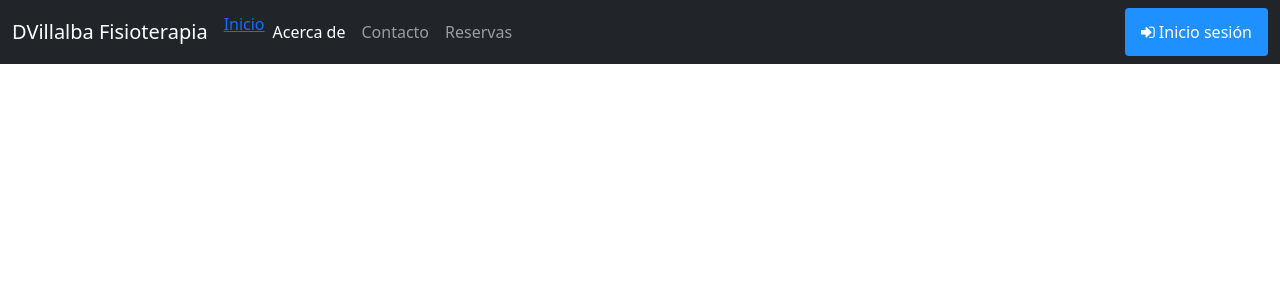
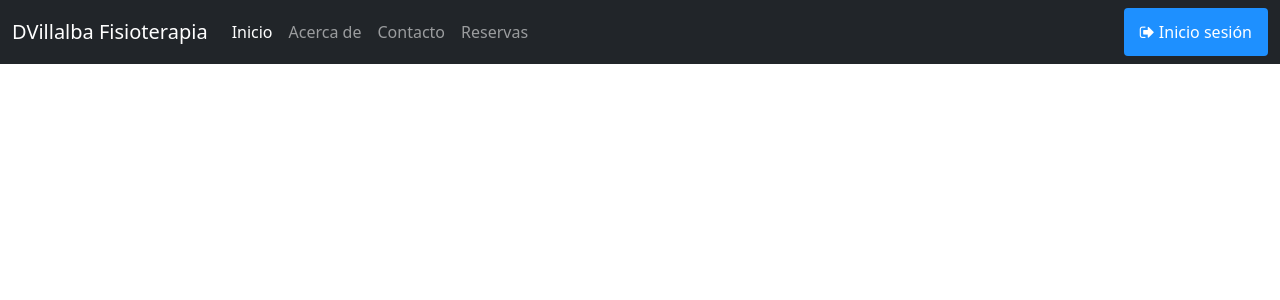
Before and after one commit to alberto-atk/IngWeb, a Django app: page /catalog/ in a window 1280 px wide. Shown: the top 300 px of the page. Run offline with Django 4.2, Linux system fonts and the light colour scheme; some libraries are stand-ins or nearby versions.

Commit message:
barra y foto

```diff
--- a/Frontend/locallibrary/catalog/views.py
+++ b/Frontend/locallibrary/catalog/views.py
@@ -5,6 +5,17 @@ def index(request):
     # Get an HttpRequest - the request parameter
     # perform operations using information from the request.
     # Return HttpResponse
-    context = {"1":"nav-link active"}
+    current_user = request.user
+    if current_user is not None:
+        context = {'Inicio':True,
+                    'Acercade':False,
+                    'Contacto':False,
+                    'Reservas':False,
+                    'user':current_user}
+    else:
+        context = {'Inicio':True,
+                    'Acercade':False,
+                    'Contacto':False,
+                    'Reservas':False}
     return render(request, 'index.html', context=context)
 # Create your views here.
--- a/Frontend/locallibrary/templates/index.html
+++ b/Frontend/locallibrary/templates/index.html
@@ -46,20 +46,40 @@
     <div class="collapse navbar-collapse" id="navbarCollapse">
       <ul class="navbar-nav me-auto mb-2 mb-md-0">
         <li class="nav-item">
-          <a class="{{ 1 }}" href="#">Inicio</a>
+          {% if Inicio %}
+            <a class="nav-link active" href="#">Inicio</a>
+          {% else %}
+            <a class="nav-link" href="#">Inicio</a>
+          {% endif %}
+          </li>
+        <li class="nav-item">
+          {% if Acercade %}
+            <a class="nav-link active" href="#">Acerca de</a>
+          {% else %}
+            <a class="nav-link" href="#">Acerca de</a>
+          {% endif %}
         </li>
         <li class="nav-item">
-          <a class="nav-link active" href="#">Acerca de</a>
+          {% if Contacto %}
+            <a class="nav-link active" href="#">Contacto</a>
+          {% else %}
+            <a class="nav-link" href="#">Contacto</a>
+          {% endif %}
         </li>
         <li class="nav-item">
-          <a class="nav-link" href="#">Contacto</a>
-        </li>
-        <li class="nav-item">
-          <a class="nav-link" href="#">Reservas</a>
+          {% if Reservas %}
+            <a class="nav-link activate" href="#">Reservas</a>
+          {% else %}
+            <a class="nav-link" href="#">Reservas</a>
+          {% endif %}
         </li>
       </ul>
       <div class="nav pull-right">
-        <button class="btn"><i class="fa fa-sign-in"></i> Inicio sesión</button>
+        {%if user.is_authenticated %}
+          <button class="btn"><i class="fa fa-sign-in"></i> {{ user }}</button>
+        {% else %}
+          <button class="btn"><i class="fa fa-sign-out"></i> Inicio sesión</button>
+        {% endif %}
       </div>
     </div>
   </div>
--- a/Frontend/locallibrary/templates/registration/login.html
+++ b/Frontend/locallibrary/templates/registration/login.html
@@ -18,14 +18,11 @@
 
   <body class="text-center">
     <form class="form-signin">
-      <img class="mb-4" src="https://getbootstrap.com/assets/brand/bootstrap-solid.svg" alt="" width="72" height="72">
+      <img class="logo" src="{% static 'img/logo-menos-ancho.png' %}" alt="" width="218" height="323">
       <h1 class="h3 mb-3 font-weight-normal">Inicio sesión</h1>
       <br>
-
-
         <input type="text" id="nombreUsuario" class="form-control" placeholder="Nombre de usuario" required autofocus>
         <input type="password" id="inputPassword" class="form-control" placeholder="Contraseña" required>
-
 
       <button class="btn btn-lg btn-primary btn-block" type="submit">Iniciar sesión</button>
       <!-- TODO Preguntar si poner el copy<p class="mt-5 mb-3 text-muted">&copy; 2022-2018</p>-->
--- a/Frontend/locallibrary/templates/registration/register.html
+++ b/Frontend/locallibrary/templates/registration/register.html
@@ -18,7 +18,7 @@
 
   <body class="text-center">
     <form class="form-signin">
-      <img class="mb-4" src="https://getbootstrap.com/assets/brand/bootstrap-solid.svg" alt="" width="72" height="72">
+      <img class="logo" src="{% static 'img/logo-menos-ancho.png' %}" alt="" width="218" height="323">
       <h1 class="h3 mb-3 font-weight-normal">Registro</h1>
       <br>
 
```
Also changed, not shown: Frontend/locallibrary/catalog/static/css/signin.css (+6 -4 lines), Frontend/locallibrary/catalog/static/img/logo-menos-ancho.png (added), Frontend/locallibrary/db.sqlite3.
